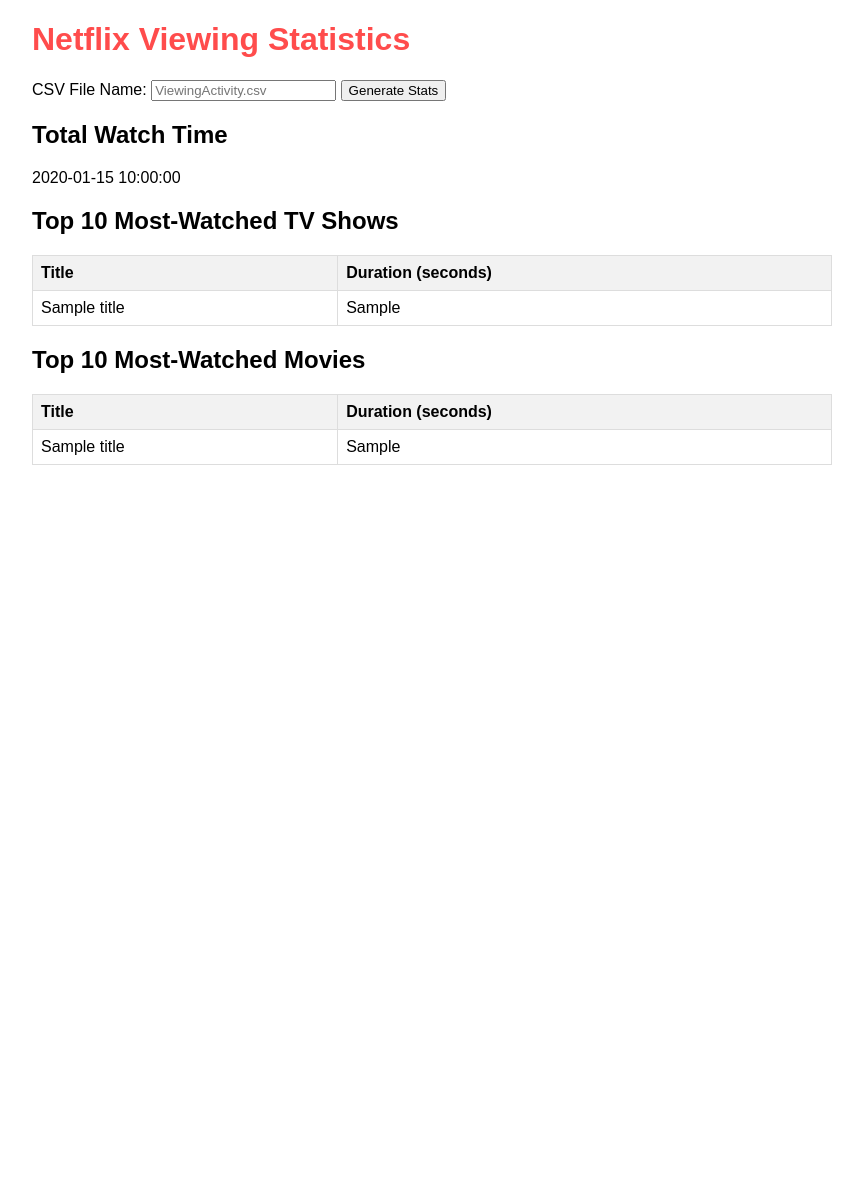
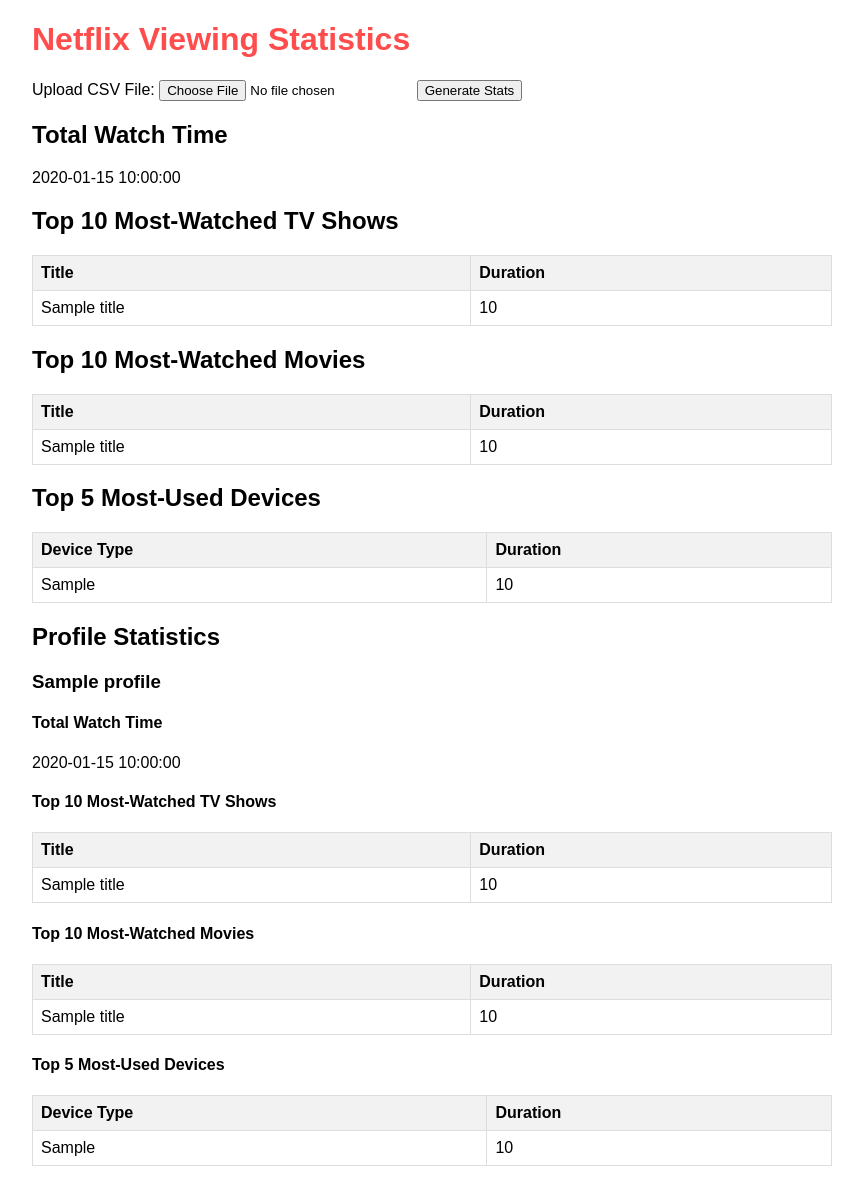
Before and after one commit to teodorstelian/netflix-stats, a Flask app: template templates/index.html in a window 1280 px wide. Shown: the whole page, without its empty margins (208-1071 px from the left). Before the commit the page ends 465 px from the top, so only its background shows below. Run offline with Flask 3, Linux system fonts and the light colour scheme; the template is opened without the code that fills it: most values are stand-ins (such as "Sample title", 1, 10 or a date in 2020).

Commit message:
Stats by profile initial

```diff
--- a/main.py
+++ b/main.py
@@ -1,89 +1,119 @@
-from flask import Flask, render_template, request
+from flask import Flask, render_template, request, redirect
 import pandas as pd
+import os
 
 app = Flask(__name__)
+UPLOAD_FOLDER = 'uploads'
+app.config['UPLOAD_FOLDER'] = UPLOAD_FOLDER
 
-# Helper function to calculate stats
-def calculate_stats(file_name):
-    try:
-        # Read the CSV file
-        df = pd.read_csv(file_name)
+# Helper function to convert seconds to HH:MM:SS format
+def seconds_to_hms(seconds):
+    hours, remainder = divmod(seconds, 3600)
+    minutes, seconds = divmod(remainder, 60)
+    return f"{hours}h {minutes}m {seconds}s"
 
-        # Ensure necessary columns exist in the CSV
-        required_columns = ["Profile Name", "Start Time", "Duration", "Title", "Device Type", "Country"]
-        missing_columns = [col for col in required_columns if col not in df.columns]
-        if missing_columns:
-            raise ValueError(f"Missing required columns: {', '.join(missing_columns)}")
+# Helper function to calculate stats for a given DataFrame
+def calculate_stats(df):
+    # Convert "Duration" to seconds
+    def duration_to_seconds(duration):
+        parts = duration.split(":")
+        if len(parts) == 3:  # Format HH:MM:SS
+            return int(parts[0]) * 3600 + int(parts[1]) * 60 + int(parts[2])
+        elif len(parts) == 2:  # Format MM:SS
+            return int(parts[0]) * 60 + int(parts[1])
+        else:
+            return 0  # Invalid or empty duration
 
-        # Convert "Duration" to seconds
-        def duration_to_seconds(duration):
-            parts = duration.split(":")
-            if len(parts) == 3:  # Format HH:MM:SS
-                return int(parts[0]) * 3600 + int(parts[1]) * 60 + int(parts[2])
-            elif len(parts) == 2:  # Format MM:SS
-                return int(parts[0]) * 60 + int(parts[1])
-            else:
-                return 0  # Invalid or empty duration
+    df["Duration (seconds)"] = df["Duration"].apply(duration_to_seconds)
 
-        df["Duration (seconds)"] = df["Duration"].apply(duration_to_seconds)
+    # Separate TV shows and movies
+    df["Category"] = df["Title"].apply(lambda x: "TV Show" if "Episode" in x else "Movie")
 
-        # Separate TV shows and movies
-        df["Category"] = df["Title"].apply(lambda x: "TV Show" if "Episode" in x else "Movie")
+    # Stats for TV shows
+    tv_shows = df[df["Category"] == "TV Show"]
+    tv_watch_time = tv_shows["Duration (seconds)"].sum()
 
-        # Stats for TV shows
-        tv_shows = df[df["Category"] == "TV Show"]
-        tv_watch_time = tv_shows["Duration (seconds)"].sum()
+    # Stats for Movies
+    movies = df[df["Category"] == "Movie"]
+    movie_watch_time = movies["Duration (seconds)"].sum()
 
-        # Stats for Movies
-        movies = df[df["Category"] == "Movie"]
-        movie_watch_time = movies["Duration (seconds)"].sum()
+    # Total watch time
+    total_watch_time = df["Duration (seconds)"].sum()
+    hours, remainder = divmod(total_watch_time, 3600)
+    minutes, seconds = divmod(remainder, 60)
 
-        # Total watch time
-        total_watch_time = df["Duration (seconds)"].sum()
-        hours, remainder = divmod(total_watch_time, 3600)
-        minutes, seconds = divmod(remainder, 60)
+    # Most-watched TV shows
+    top_tv_shows = (
+        tv_shows.groupby("Title")["Duration (seconds)"]
+        .sum()
+        .sort_values(ascending=False)
+        .head(10)
+        .reset_index()
+    )
+    top_tv_shows["Duration"] = top_tv_shows["Duration (seconds)"].apply(seconds_to_hms)
 
-        # Most-watched TV shows
-        top_tv_shows = (
-            tv_shows.groupby("Title")["Duration (seconds)"]
-            .sum()
-            .sort_values(ascending=False)
-            .head(10)
-            .reset_index()
-        )
+    # Most-watched movies
+    top_movies = (
+        movies.groupby("Title")["Duration (seconds)"]
+        .sum()
+        .sort_values(ascending=False)
+        .head(10)
+        .reset_index()
+    )
+    top_movies["Duration"] = top_movies["Duration (seconds)"].apply(seconds_to_hms)
 
-        # Most-watched movies
-        top_movies = (
-            movies.groupby("Title")["Duration (seconds)"]
-            .sum()
-            .sort_values(ascending=False)
-            .head(10)
-            .reset_index()
-        )
+    # Most-used devices
+    top_devices = (
+        df.groupby("Device Type")["Duration (seconds)"]
+        .sum()
+        .sort_values(ascending=False)
+        .head(5)
+        .reset_index()
+    )
+    top_devices["Duration"] = top_devices["Duration (seconds)"].apply(seconds_to_hms)
 
-        # Return stats as a dictionary
-        return {
-            "total_watch_time": f"{hours} hours, {minutes} minutes, {seconds} seconds",
-            "tv_watch_time": tv_watch_time,
-            "movie_watch_time": movie_watch_time,
-            "top_tv_shows": top_tv_shows.to_dict(orient="records"),
-            "top_movies": top_movies.to_dict(orient="records"),
-        }
+    # Return stats as a dictionary
+    return {
+        "total_watch_time": f"{hours} hours, {minutes} minutes, {seconds} seconds",
+        "tv_watch_time": seconds_to_hms(tv_watch_time),
+        "movie_watch_time": seconds_to_hms(movie_watch_time),
+        "top_tv_shows": top_tv_shows.to_dict(orient="records"),
+        "top_movies": top_movies.to_dict(orient="records"),
+        "top_devices": top_devices.to_dict(orient="records"),
+    }
 
-    except Exception as e:
-        return {"error": str(e)}
+# Function to calculate stats for each profile
+def calculate_stats_per_profile(df):
+    profiles = df["Profile Name"].unique()
+    profile_stats = {}
+    for profile in profiles:
+        profile_df = df[df["Profile Name"] == profile]
+        profile_stats[profile] = calculate_stats(profile_df)
+    return profile_stats
 
 @app.route("/", methods=["GET", "POST"])
 def home():
     stats = None
+    profile_stats = None
     error = None
     if request.method == "POST":
-        file_name = request.form.get("file_name", "ViewingActivity.csv")
-        stats = calculate_stats(file_name)
-        if "error" in stats:
-            error = stats["error"]
-            stats = None
-    return render_template("index.html", stats=stats, error=error)
+        if 'file' not in request.files:
+            error = "No file part"
+        file = request.files['file']
+        if file.filename == '':
+            error = "No selected file"
+        if file and file.filename.endswith('.csv'):
+            file_path = os.path.join(app.config['UPLOAD_FOLDER'], file.filename)
+            file.save(file_path)
+            try:
+                df = pd.read_csv(file_path)
+                stats = calculate_stats(df)
+                profile_stats = calculate_stats_per_profile(df)
+            except Exception as e:
+                error = str(e)
+    return render_template("index.html", stats=stats, profile_stats=profile_stats, error=error)
 
 if __name__ == "__main__":
+    if not os.path.exists(app.config['UPLOAD_FOLDER']):
+        os.makedirs(app.config['UPLOAD_FOLDER'])
     app.run(debug=True)
--- a/templates/index.html
+++ b/templates/index.html
@@ -39,9 +39,9 @@
 <body>
     <div class="container">
         <h1>Netflix Viewing Statistics</h1>
-        <form method="POST">
-            <label for="file_name">CSV File Name:</label>
-            <input type="text" id="file_name" name="file_name" placeholder="ViewingActivity.csv" required>
+        <form method="POST" enctype="multipart/form-data">
+            <label for="file">Upload CSV File:</label>
+            <input type="file" id="file" name="file" accept=".csv" required>
             <button type="submit">Generate Stats</button>
         </form>
         {% if error %}
@@ -55,12 +55,12 @@
         <table>
             <tr>
                 <th>Title</th>
-                <th>Duration (seconds)</th>
+                <th>Duration</th>
             </tr>
             {% for title in stats.top_tv_shows %}
             <tr>
                 <td>{{ title.Title }}</td>
-                <td>{{ title['Duration (seconds)'] }}</td>
+                <td>{{ title.Duration }}</td>
             </tr>
             {% endfor %}
         </table>
@@ -69,29 +69,80 @@
         <table>
             <tr>
                 <th>Title</th>
-                <th>Duration (seconds)</th>
+                <th>Duration</th>
             </tr>
             {% for title in stats.top_movies %}
             <tr>
                 <td>{{ title.Title }}</td>
-                <td>{{ title['Duration (seconds)'] }}</td>
+                <td>{{ title.Duration }}</td>
             </tr>
             {% endfor %}
         </table>
 
-<!--        <h2>Top 5 Most-Used Devices</h2>-->
-<!--        <table>-->
-<!--            <tr>-->
-<!--                <th>Device Type</th>-->
-<!--                <th>Duration (seconds)</th>-->
-<!--            </tr>-->
-<!--            {% for device in stats.top_devices %}-->
-<!--            <tr>-->
-<!--                <td>{{ device['Device Type'] }}</td>-->
-<!--                <td>{{ device['Duration (seconds)'] }}</td>-->
-<!--            </tr>-->
-<!--            {% endfor %}-->
-<!--        </table>-->
+        <h2>Top 5 Most-Used Devices</h2>
+        <table>
+            <tr>
+                <th>Device Type</th>
+                <th>Duration</th>
+            </tr>
+            {% for device in stats.top_devices %}
+            <tr>
+                <td>{{ device['Device Type'] }}</td>
+                <td>{{ device.Duration }}</td>
+            </tr>
+            {% endfor %}
+        </table>
+
+        {% if profile_stats %}
+        <h2>Profile Statistics</h2>
+        {% for profile, profile_stat in profile_stats.items() %}
+        <h3>{{ profile }}</h3>
+        <h4>Total Watch Time</h4>
+        <p>{{ profile_stat.total_watch_time }}</p>
+
+        <h4>Top 10 Most-Watched TV Shows</h4>
+        <table>
+            <tr>
+                <th>Title</th>
+                <th>Duration</th>
+            </tr>
+            {% for title in profile_stat.top_tv_shows %}
+            <tr>
+                <td>{{ title.Title }}</td>
+                <td>{{ title.Duration }}</td>
+            </tr>
+            {% endfor %}
+        </table>
+
+        <h4>Top 10 Most-Watched Movies</h4>
+        <table>
+            <tr>
+                <th>Title</th>
+                <th>Duration</th>
+            </tr>
+            {% for title in profile_stat.top_movies %}
+            <tr>
+                <td>{{ title.Title }}</td>
+                <td>{{ title.Duration }}</td>
+            </tr>
+            {% endfor %}
+        </table>
+
+        <h4>Top 5 Most-Used Devices</h4>
+        <table>
+            <tr>
+                <th>Device Type</th>
+                <th>Duration</th>
+            </tr>
+            {% for device in profile_stat.top_devices %}
+            <tr>
+                <td>{{ device['Device Type'] }}</td>
+                <td>{{ device.Duration }}</td>
+            </tr>
+            {% endfor %}
+        </table>
+        {% endfor %}
+        {% endif %}
         {% endif %}
     </div>
 </body>
```
